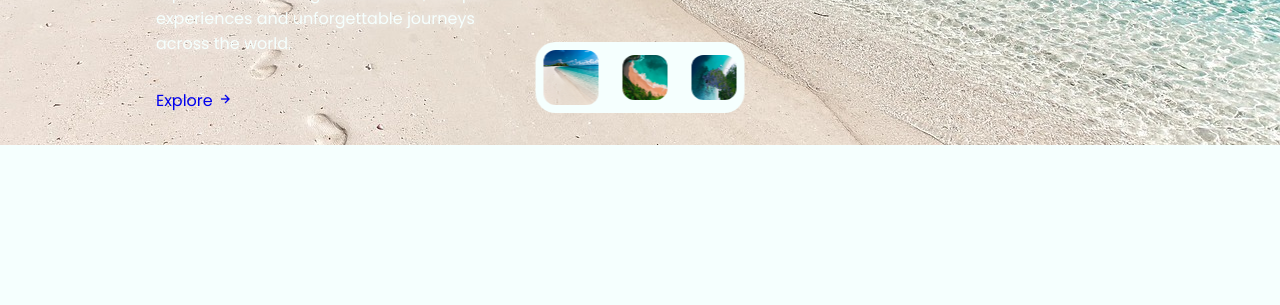
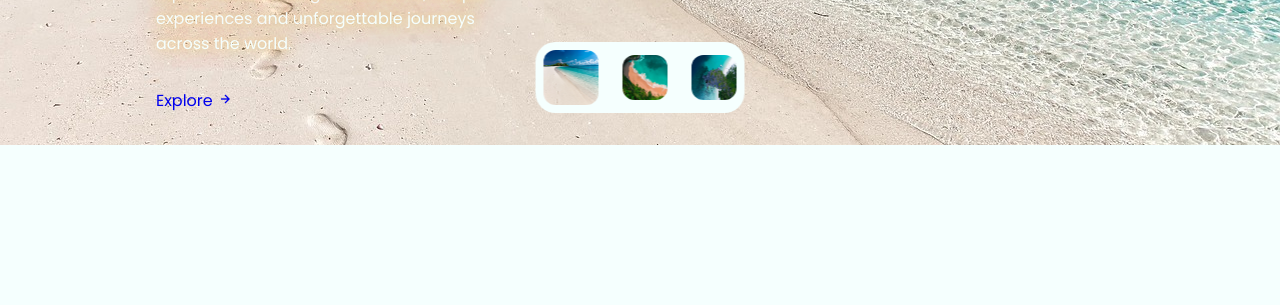
Before and after one commit to leanne-douglass/Travel-Website, a plain HTML site: page index.html in a window 1280 px wide. Shown: the part 495-800 px from the top of the page. Drawn offline with nearby package versions, Linux system fonts and the light colour scheme.

Commit message:
change glow colour

```diff
--- a/styles.css
+++ b/styles.css
@@ -155,8 +155,8 @@ img {
 
 .discover__subtitle, .discover__title, .discover__description {
   color: var(--body-color);
-  text-shadow: 0 0 10px rgba(255, 255, 255,0.7),
-   0 0 20px rgba(255, 255, 255,0.6), 0 0 40px rgba(255, 255, 255,0.7);
+  text-shadow: 0 0 10px rgba(245, 212, 121,0.8),
+   0 0 20px rgba(245, 212, 121,0.6), 0 0 40px rgba(245, 212, 121,0.4);
 
 }
 
```
